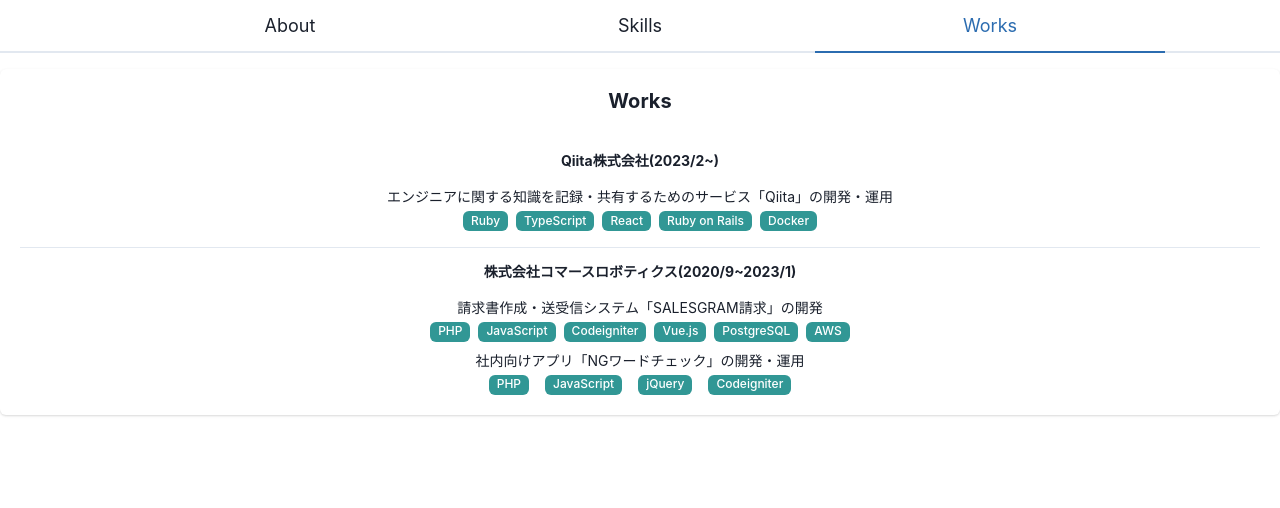
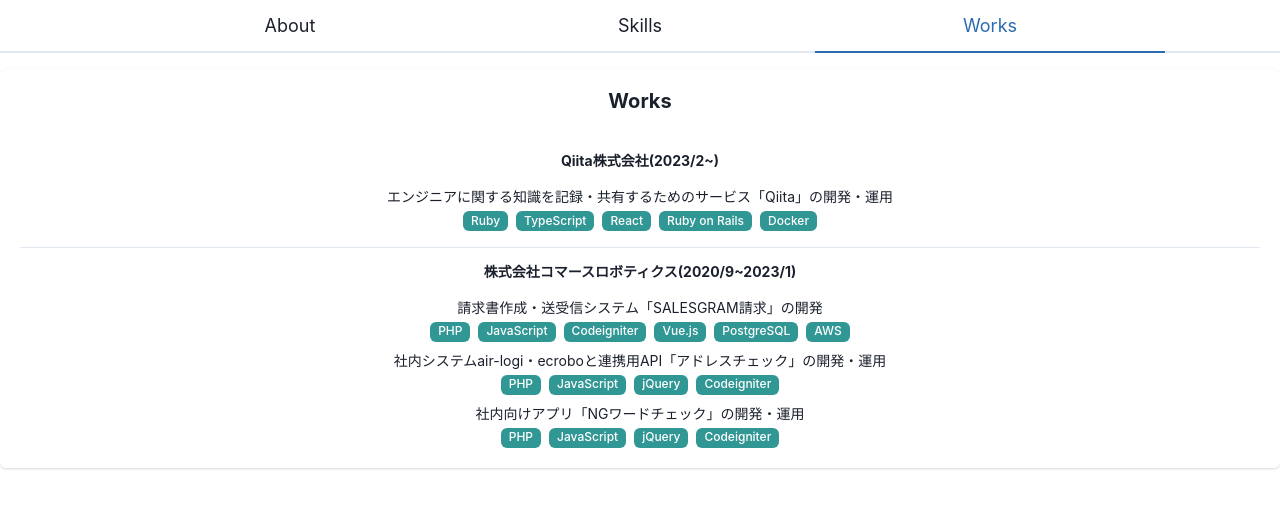
Before and after one commit to kimkim0814/react-portfolio, a React (Create React App) app: page /Works in a window 1280 px wide. Shown: the top 508 px of the page. Built offline with nearby package versions, Linux system fonts and the light colour scheme.

Commit message:
Refactor component items

```diff
--- a/src/App.tsx
+++ b/src/App.tsx
@@ -6,9 +6,9 @@
   theme,
 } from "@chakra-ui/react"
 import { css } from "@emotion/react"
-import { About } from "./components/About"
-import { Skills } from "./components/Skills"
-import { Works } from "./components/Works"
+import { About } from "./components/pages/About"
+import { Skills } from "./components/pages/Skills"
+import { Works } from "./components/pages/Works"
 import { BrowserRouter, Route, Link, Routes } from 'react-router-dom';
 
 const pathname = location.pathname;
--- /dev/null
+++ b/src/components/Items/SkillTags.tsx
@@ -0,0 +1,17 @@
+import { HStack, Tag } from "@chakra-ui/react"
+
+interface Props {
+  skills: string[]
+}
+
+export const SkillTags = ({ skills }: Props) => {
+  return (
+    <HStack spacing='2' >
+      {skills.map((skill) => (
+        <Tag size='sm' key={skill} variant='solid' colorScheme='teal'>
+          {skill}
+        </Tag>
+      ))}
+    </HStack>
+  )
+}
--- a/src/components/About.tsx
+++ b/src/components/pages/About.tsx
@@ -1,5 +1,5 @@
 import { Image, Text, Link, Center, Circle } from '@chakra-ui/react';
-import CustomIcon from './Items/CustomIcon'
+import CustomIcon from '../Items/CustomIcon'
 import { css } from "@emotion/react"
 
 export const About = () => {
--- a/src/components/Works.tsx
+++ b/src/components/pages/Works.tsx
@@ -1,9 +1,10 @@
 import { Box, Card, CardHeader, CardBody, Heading, Stack, StackDivider, Text, HStack, Tag, Center } from '@chakra-ui/react'
+import { SkillTags } from '../Items/SkillTags'
 
 export const Works = () => {
   const skillsQiita = ['Ruby', 'TypeScript', 'React', 'Ruby on Rails', 'Docker']
   const skillsSalesGram = ['PHP', 'JavaScript', 'Codeigniter', 'Vue.js', 'PostgreSQL', 'AWS']
-  const skillsNgWordCheck = ['PHP', 'JavaScript', 'jQuery', 'Codeigniter']
+  const skillsNgWordCheckAndAddressCheck = ['PHP', 'JavaScript', 'jQuery', 'Codeigniter']
 
   return (
     <Card>
@@ -21,13 +22,7 @@
               エンジニアに関する知識を記録・共有するためのサービス「Qiita」の開発・運用
             </Text>
             <Center mt='1'>
-              <HStack spacing='2' >
-                {skillsQiita.map((skill) => (
-                  <Tag size='sm' key={skill} variant='solid' colorScheme='teal'>
-                    {skill}
-                  </Tag>
-                ))}
-              </HStack>
+              <SkillTags skills={skillsQiita} />
             </Center>
           </Box>
           <Box>
@@ -38,25 +33,19 @@
               請求書作成・送受信システム「SALESGRAM請求」の開発
             </Text>
             <Center mt='1'>
-              <HStack spacing='2' >
-                {skillsSalesGram.map((skill) => (
-                  <Tag size='sm' key={skill} variant='solid' colorScheme='teal'>
-                    {skill}
-                  </Tag>
-                ))}
-              </HStack>
+              <SkillTags skills={skillsSalesGram} />
+            </Center>
+            <Text mt='2' fontSize='sm'>
+              社内システムair-logi・ecroboと連携用API「アドレスチェック」の開発・運用
+            </Text>
+            <Center mt='1'>
+              <SkillTags skills={skillsNgWordCheckAndAddressCheck} />
             </Center>
             <Text mt='2' fontSize='sm'>
               社内向けアプリ「NGワードチェック」の開発・運用
             </Text>
             <Center mt='1'>
-              <HStack spacing={4}>
-                {skillsNgWordCheck.map((skill) => (
-                  <Tag size='sm' key={skill} variant='solid' colorScheme='teal'>
-                    {skill}
-                  </Tag>
-                ))}
-              </HStack>
+              <SkillTags skills={skillsNgWordCheckAndAddressCheck} />
             </Center>
           </Box>
         </Stack>
```
Also changed, not shown: src/components/pages/Skills.tsx (renamed from src/components/Skills.tsx).
